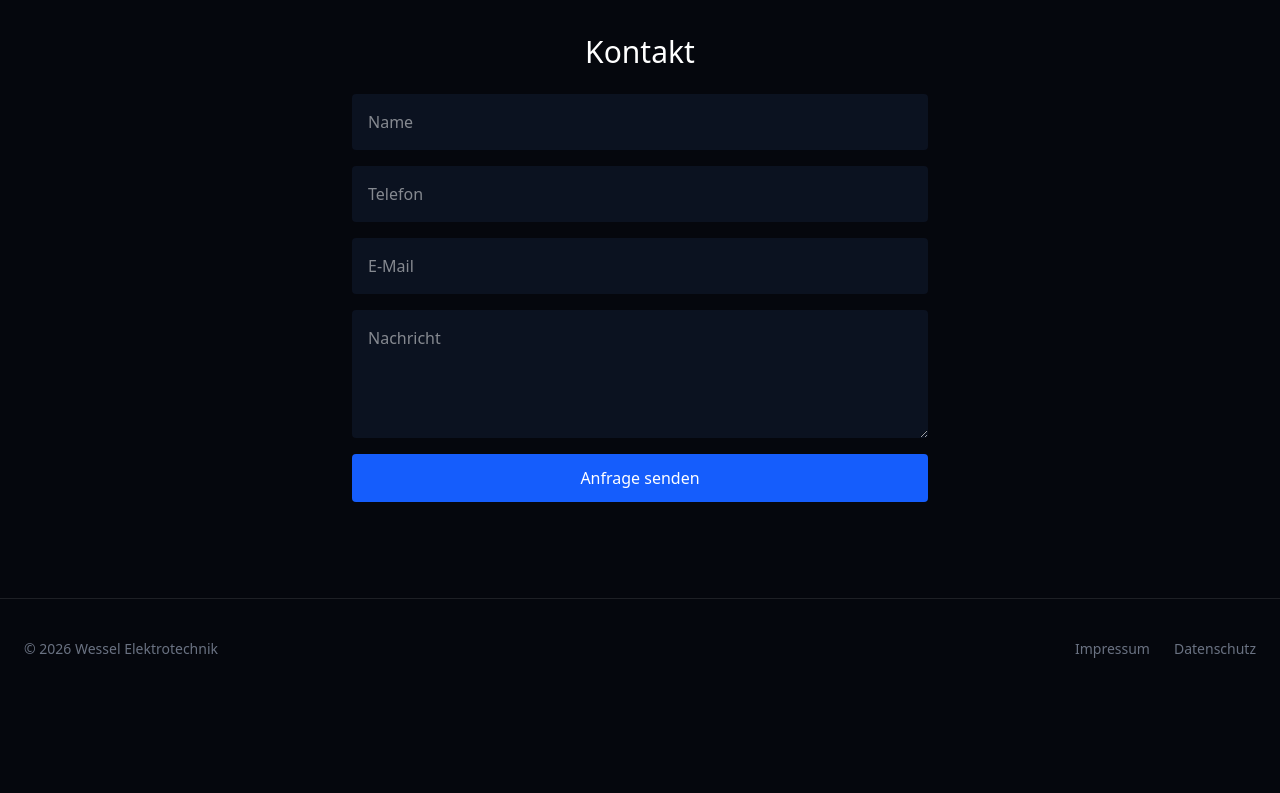
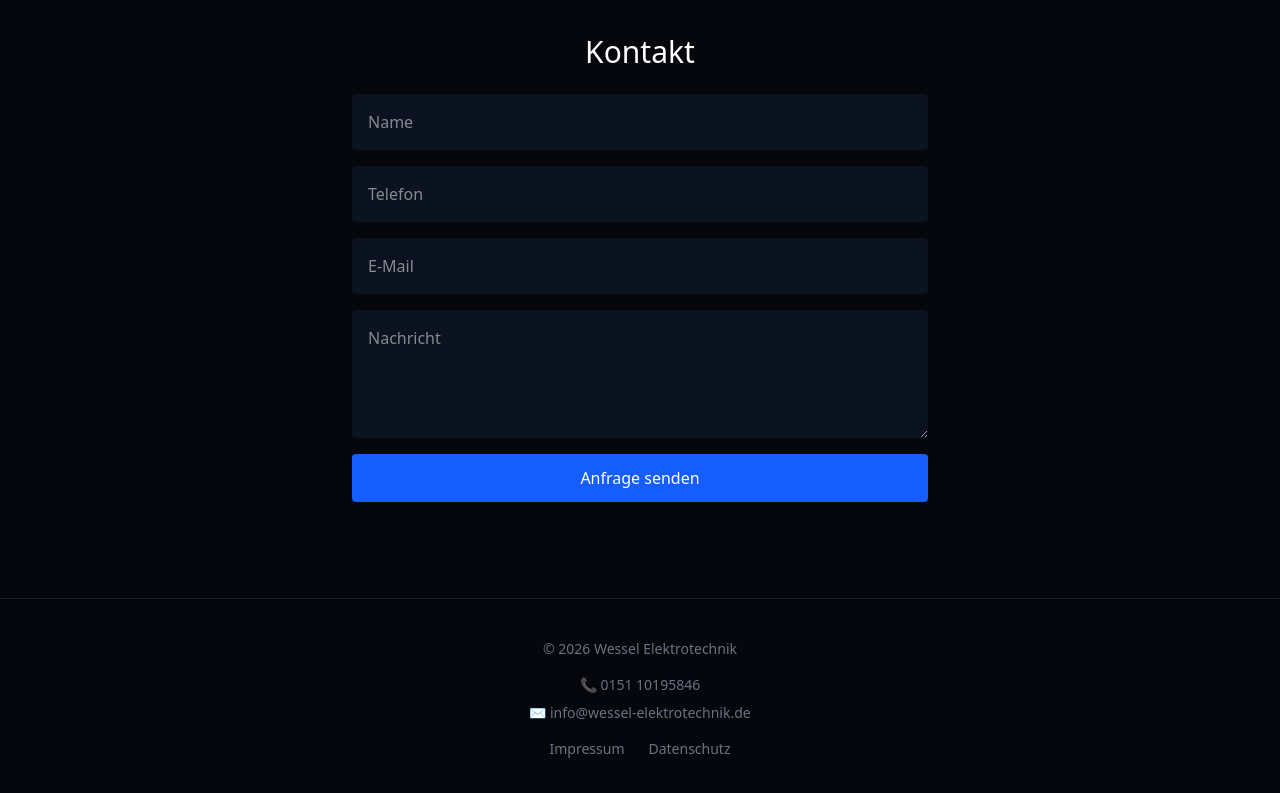
Before and after one commit to KW920/Wessel-Elektrotechnik-Web, a Next.js app: page / in a window 1280 px wide. Shown: the part 2408-3201 px from the top of the page. Before the commit the page ends 3107 px from the top, so only its background shows below. Built offline with nearby package versions, Linux system fonts and the light colour scheme.

Commit message:
Update page.tsx

```diff
--- a/app/page.tsx
+++ b/app/page.tsx
@@ -260,6 +260,7 @@ export default function Page() {
     ✉️ info@wessel-elektrotechnik.de
   </a>
 </div>
+
       <div className="max-w-xl mx-auto">
 
     <h2 className="text-3xl mb-6 text-center">
@@ -353,11 +354,29 @@ export default function Page() {
       {/* FOOTER */}
       <footer className="py-10 border-t border-white/10">
 
-  <div className="max-w-7xl mx-auto px-6 flex flex-col md:flex-row items-center justify-between gap-4 text-sm text-gray-500">
+  <div className="max-w-7xl mx-auto px-6 flex flex-col items-center gap-4 text-sm text-gray-500">
 
     <p>
       © 2026 Wessel Elektrotechnik
     </p>
+
+    <div className="flex flex-col items-center gap-2">
+
+      <a
+        href="tel:+4915110195846"
+        className="hover:text-white transition"
+      >
+        📞 0151 10195846
+      </a>
+
+      <a
+        href="mailto:info@wessel-elektrotechnik.de"
+        className="hover:text-white transition"
+      >
+        ✉️ info@wessel-elektrotechnik.de
+      </a>
+
+    </div>
 
     <div className="flex gap-6">
 
```
